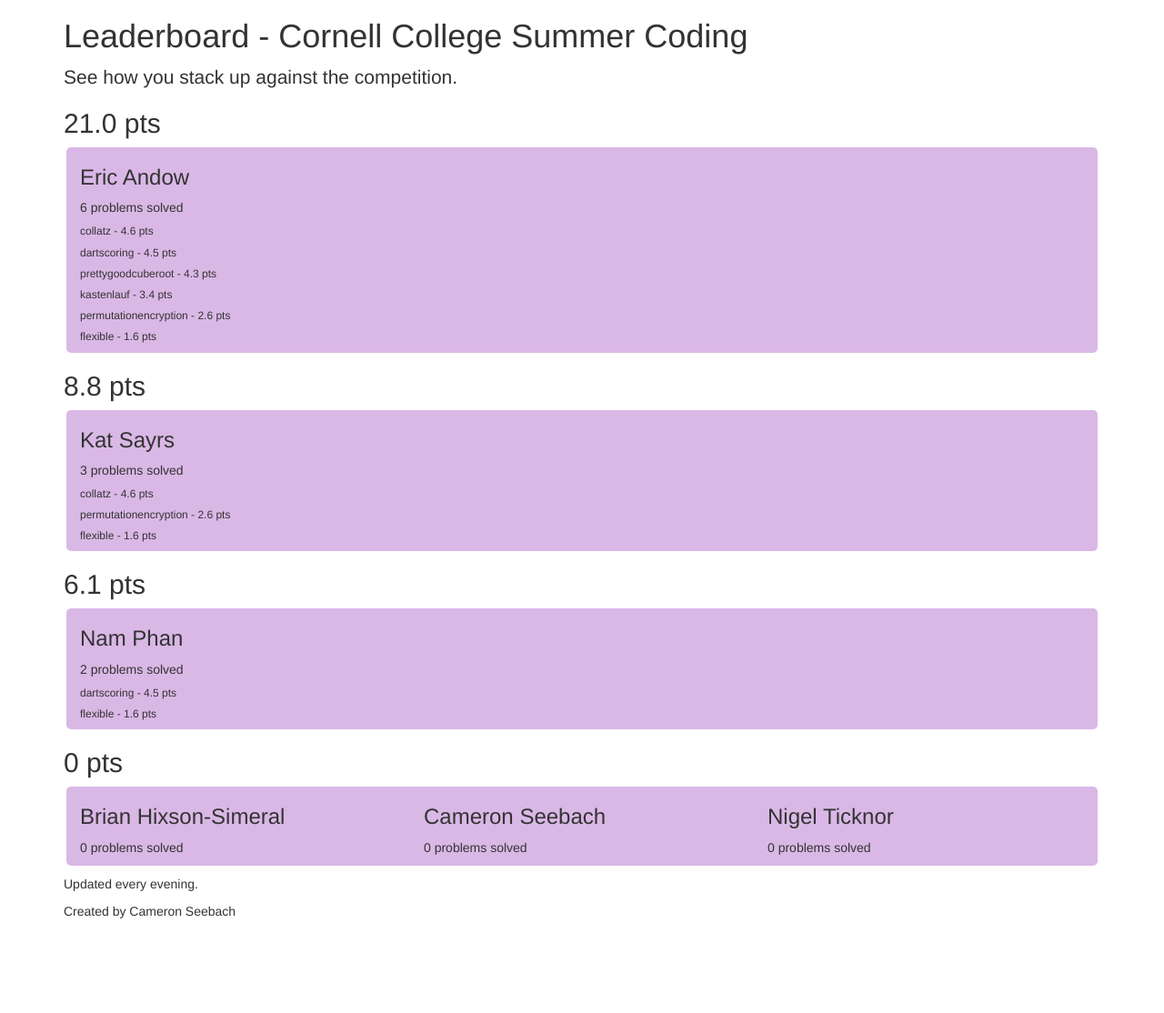
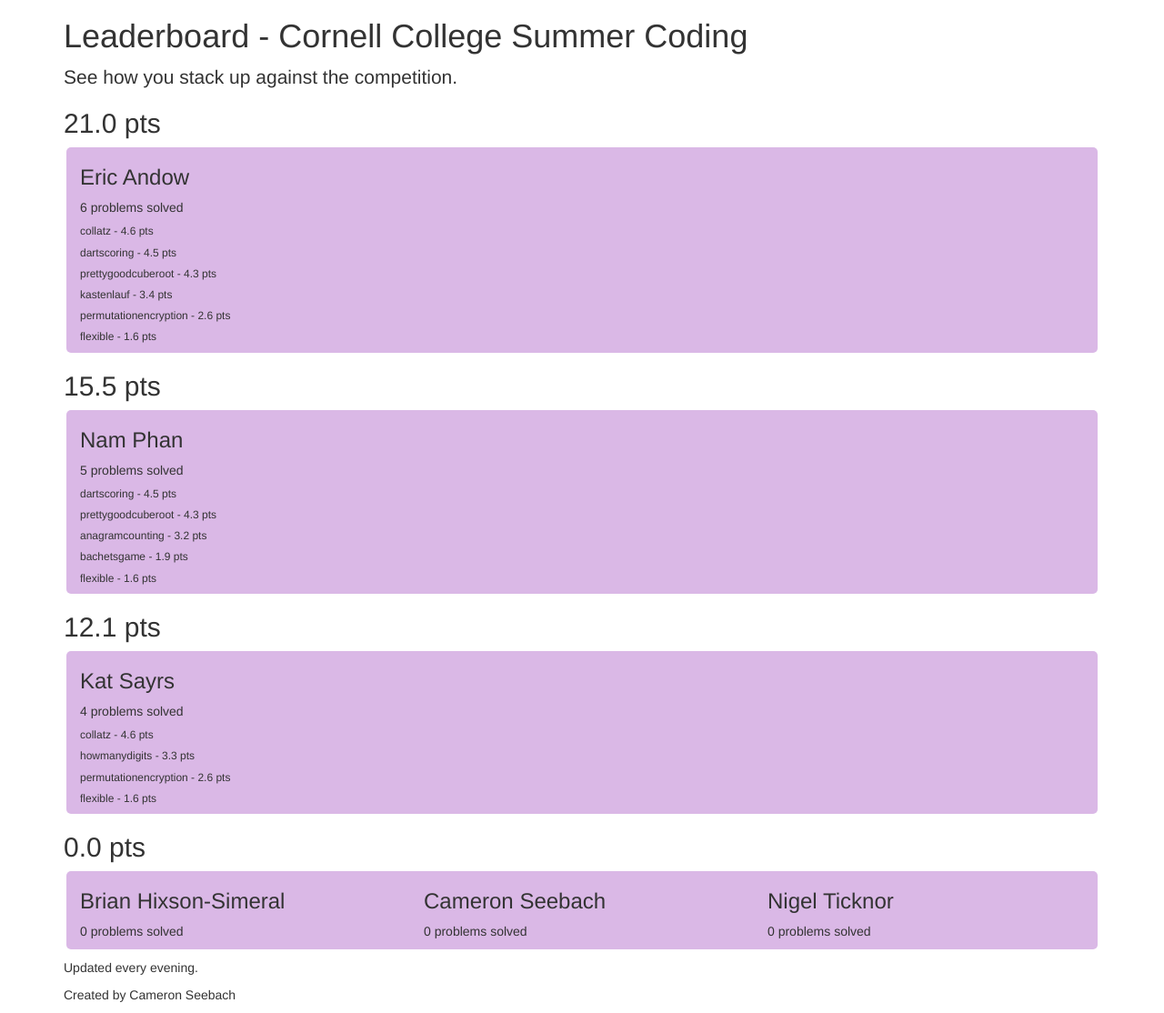
Before and after one commit to spirulence/summercoding, a Jekyll site: the page built from index.html, in a window 1280 px wide. Shown: the whole page at 91% size. Built offline with Jekyll 4.4.1, drawn with Linux system fonts in a browser that asks for light colours; nearby versions of some CDN libraries; before the commit the page ends 1022 px from its top, so only the background shows below that.

Commit message:
updating leaderboard

```diff
--- a/_data/kattis_export.yml
+++ b/_data/kattis_export.yml
@@ -1,31 +1,35 @@
 - score: 21.0
   students:
   - solved:
-    - {name: collatz, score: 4.6}
-    - {name: dartscoring, score: 4.5}
-    - {name: prettygoodcuberoot, score: 4.3}
-    - {name: kastenlauf, score: 3.4}
-    - {name: permutationencryption, score: 2.6}
-    - {name: flexible, score: 1.6}
-    student: Eric Andow
-- score: 8.8
+    - {name: !!python/unicode 'collatz', score: 4.6}
+    - {name: !!python/unicode 'dartscoring', score: 4.5}
+    - {name: !!python/unicode 'prettygoodcuberoot', score: 4.3}
+    - {name: !!python/unicode 'kastenlauf', score: 3.4}
+    - {name: !!python/unicode 'permutationencryption', score: 2.6}
+    - {name: !!python/unicode 'flexible', score: 1.6}
+    student: !!python/unicode 'Eric Andow'
+- score: 15.5
   students:
   - solved:
-    - {name: collatz, score: 4.6}
-    - {name: permutationencryption, score: 2.6}
-    - {name: flexible, score: 1.6}
-    student: Kat Sayrs
-- score: 6.1
+    - {name: !!python/unicode 'dartscoring', score: 4.5}
+    - {name: !!python/unicode 'prettygoodcuberoot', score: 4.3}
+    - {name: !!python/unicode 'anagramcounting', score: 3.2}
+    - {name: !!python/unicode 'bachetsgame', score: 1.9}
+    - {name: !!python/unicode 'flexible', score: 1.6}
+    student: !!python/unicode 'Nam Phan'
+- score: 12.1
   students:
   - solved:
-    - {name: dartscoring, score: 4.5}
-    - {name: flexible, score: 1.6}
-    student: Nam Phan
-- score: 0
+    - {name: !!python/unicode 'collatz', score: 4.6}
+    - {name: !!python/unicode 'howmanydigits', score: 3.3}
+    - {name: !!python/unicode 'permutationencryption', score: 2.6}
+    - {name: !!python/unicode 'flexible', score: 1.6}
+    student: !!python/unicode 'Kat Sayrs'
+- score: 0.0
   students:
   - solved: []
-    student: Brian Hixson-Simeral
+    student: !!python/unicode 'Brian Hixson-Simeral'
   - solved: []
-    student: Cameron Seebach
+    student: !!python/unicode 'Cameron Seebach'
   - solved: []
-    student: Nigel Ticknor
+    student: !!python/unicode 'Nigel Ticknor'
```
Also changed, not shown: 1 other file.
